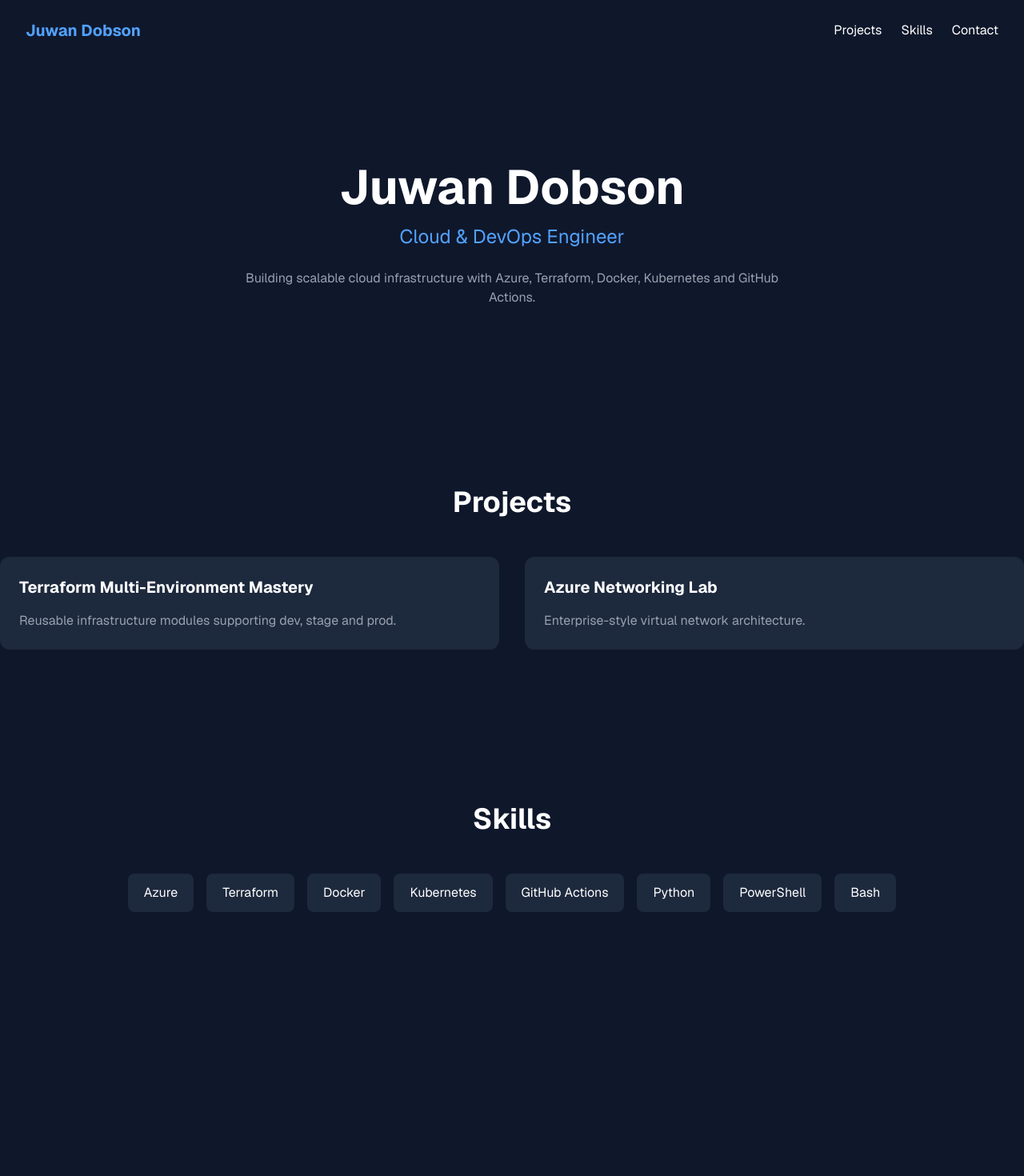
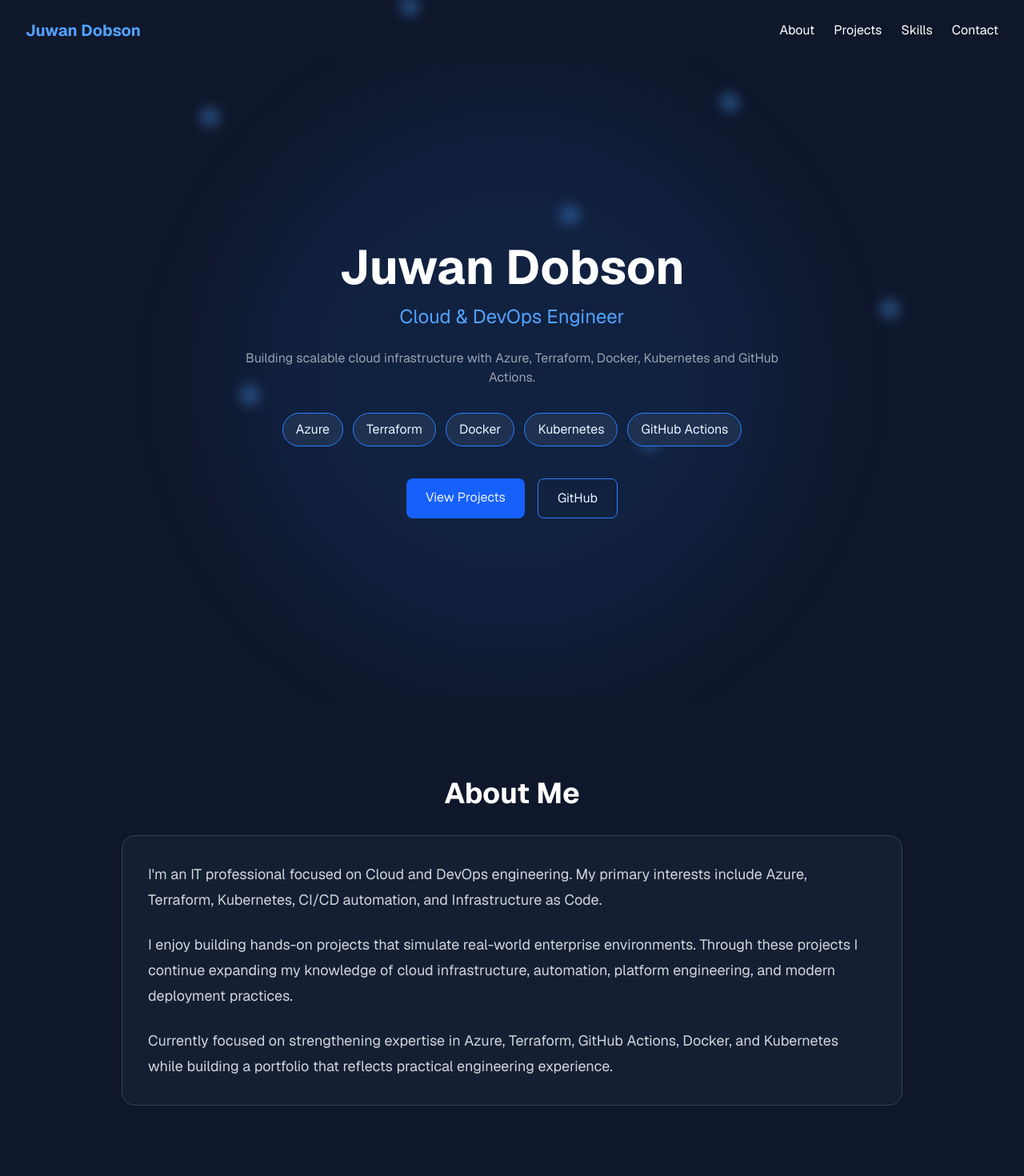
Before and after one commit to jdm0521/portfolio-site, a Next.js app: page / in a window 1280 px wide. Shown: the top 1470 px of the page at 80% size. Before the commit the page ends 1236 px from the top, so only its background shows below. Built offline with nearby package versions, Linux system fonts and the light colour scheme.

Commit message:
Add About section and fix build issues

```diff
--- /dev/null
+++ b/app/components/About.tsx
@@ -0,0 +1,47 @@
+"use client";
+
+import { motion } from "framer-motion";
+
+export default function About() {
+  return (
+    <section
+      id="about"
+      className="max-w-5xl mx-auto px-6 py-24"
+    >
+      <motion.div
+        initial={{ opacity: 0, y: 40 }}
+        whileInView={{ opacity: 1, y: 0 }}
+        transition={{ duration: 0.6 }}
+        viewport={{ once: true }}
+      >
+        <h2 className="text-4xl font-bold mb-8 text-center">
+          About Me
+        </h2>
+
+        <div className="bg-slate-800/50 border border-slate-700 rounded-2xl p-8 backdrop-blur-sm">
+          <p className="text-lg text-gray-300 leading-8">
+            I'm an IT professional focused on Cloud and DevOps
+            engineering. My primary interests include Azure,
+            Terraform, Kubernetes, CI/CD automation, and
+            Infrastructure as Code.
+          </p>
+
+          <p className="text-lg text-gray-300 leading-8 mt-6">
+            I enjoy building hands-on projects that simulate
+            real-world enterprise environments. Through these
+            projects I continue expanding my knowledge of cloud
+            infrastructure, automation, platform engineering,
+            and modern deployment practices.
+          </p>
+
+          <p className="text-lg text-gray-300 leading-8 mt-6">
+            Currently focused on strengthening expertise in
+            Azure, Terraform, GitHub Actions, Docker, and
+            Kubernetes while building a portfolio that reflects
+            practical engineering experience.
+          </p>
+        </div>
+      </motion.div>
+    </section>
+  );
+}
--- /dev/null
+++ b/app/components/Background.tsx
@@ -0,0 +1,39 @@
+"use client";
+
+import { motion } from "framer-motion";
+
+const particles = [
+  { x: 100, y: 100 },
+  { x: 250, y: 300 },
+  { x: 500, y: 150 },
+  { x: 700, y: 400 },
+  { x: 900, y: 250 },
+  { x: 1100, y: 500 },
+  { x: 300, y: 600 },
+  { x: 800, y: 650 },
+];
+
+export default function Background() {
+  return (
+    <div className="fixed inset-0 pointer-events-none z-0 overflow-hidden">
+      {particles.map((particle, i) => (
+        <motion.div
+          key={i}
+          className="absolute w-6 h-6 rounded-full bg-blue-400 opacity-40 blur-sm"
+          initial={{
+            x: particle.x,
+            y: particle.y,
+          }}
+          animate={{
+            y: particle.y - 200,
+          }}
+          transition={{
+            duration: 8 + i,
+            repeat: Infinity,
+            repeatType: "reverse",
+          }}
+        />
+      ))}
+    </div>
+  );
+}
--- a/app/components/Hero.tsx
+++ b/app/components/Hero.tsx
@@ -4,13 +4,13 @@
 
 export default function Hero() {
   return (
-    <section className="text-center py-32">
-
+    <section className="relative min-h-screen flex flex-col justify-center items-center text-center overflow-hidden">
+        <div className="absolute w-[700px] h-[700px] bg-blue-500/10 rounded-full blur-3xl pointer-events-none" />
       <motion.h1
         initial={{ opacity: 0, y: 40 }}
         animate={{ opacity: 1, y: 0 }}
         transition={{ duration: 1 }}
-        className="text-6xl font-bold"
+        className="relative z-10 text-6xl font-bold"
       >
         Juwan Dobson
       </motion.h1>
@@ -19,15 +19,49 @@
         initial={{ opacity: 0 }}
         animate={{ opacity: 1 }}
         transition={{ delay: 0.5 }}
-        className="text-2xl text-blue-400 mt-4"
+        className="relative z-10 text-2xl text-blue-400 mt-4"
       >
         Cloud & DevOps Engineer
       </motion.h2>
 
-      <p className="mt-6 max-w-2xl mx-auto text-gray-400">
+      <p className="relative z-10 mt-6 max-w-2xl mx-auto text-gray-400">
         Building scalable cloud infrastructure with
         Azure, Terraform, Docker, Kubernetes and GitHub Actions.
       </p>
+
+        <div className="flex flex-wrap gap-3 justify-center mt-8">
+  {[
+    "Azure",
+    "Terraform",
+    "Docker",
+    "Kubernetes",
+    "GitHub Actions",
+  ].map((tech) => (
+    <span
+      key={tech}
+      className="px-4 py-2 rounded-full bg-slate-800 border border-blue-500"
+    >
+      {tech}
+    </span>
+  ))}
+</div>
+
+    <div className="mt-10 flex gap-4">
+  <a
+    href="#projects"
+    className="bg-blue-600 px-6 py-3 rounded-lg hover:bg-blue-500"
+  >
+    View Projects
+  </a>
+
+  <a
+    href="https://github.com/jdm0521"
+    target="_blank"
+    className="border border-blue-500 px-6 py-3 rounded-lg"
+  >
+    GitHub
+  </a>
+</div>
     </section>
   );
 }
--- a/app/components/Navbar.tsx
+++ b/app/components/Navbar.tsx
@@ -6,6 +6,7 @@
       </h1>
 
       <div className="flex gap-6">
+        <a href="#about">About</a>
         <a href="#projects">Projects</a>
         <a href="#skills">Skills</a>
         <a href="#contact">Contact</a>
--- a/app/components/Projects.tsx
+++ b/app/components/Projects.tsx
@@ -2,13 +2,15 @@
   {
     title: "Terraform Multi-Environment Mastery",
     description:
-      "Reusable infrastructure modules supporting dev, stage and prod."
+      "Built reusable Terraform modules supporting dev, stage, and prod environments with Azure and GitHub Actions.",
+    tech: ["Azure", "Terraform", "GitHub Actions"],
   },
   {
     title: "Azure Networking Lab",
     description:
-      "Enterprise-style virtual network architecture."
-  }
+      "Designed enterprise-style networking using VNets, NSGs, subnets, and security best practices.",
+    tech: ["Azure", "Networking", "Security"],
+  },
 ];
 
 export default function Projects() {
@@ -22,7 +24,17 @@
         {projects.map((project) => (
           <div
             key={project.title}
-            className="bg-slate-800 p-6 rounded-xl"
+            className="
+            bg-slate-800
+            p-6
+            rounded-xl
+            border
+            border-slate-700
+            hover:border-blue-500
+            hover:scale-105
+            transition
+            duration-300
+            "
           >
             <h3 className="text-xl font-bold">
               {project.title}
@@ -31,6 +43,18 @@
             <p className="text-gray-400 mt-4">
               {project.description}
             </p>
+
+            <div className="flex flex-wrap gap-2 mt-4">
+             {project.tech.map((item) => (
+                <span
+                key={item}
+                className="text-sm px-3 py-1 rounded-full bg-slate-700"
+                    >
+                {item}
+            </span>
+        ))}
+            </div>
+
           </div>
         ))}
       </div>
--- a/app/page.tsx
+++ b/app/page.tsx
@@ -2,12 +2,16 @@
 import Hero from "./components/Hero";
 import Skills from "./components/Skills";
 import Projects from "./components/Projects";
+import Background from "./components/Background";
+import About from "./components/About";
 
 export default function Home() {
   return (
-    <main className="bg-slate-900 text-white min-h-screen">
+    <main className="relative bg-slate-900 text-white min-h-screen">
+      <Background />
       <Navbar />
       <Hero />
+      <About />
       <Projects />
       <Skills />
     </main>
```
Also changed, not shown: app/about/page.tsx (deleted), app/contact/page.tsx (deleted), app/projects/page.tsx (deleted), 2 other files (tests, documents, lock files or other folders).
